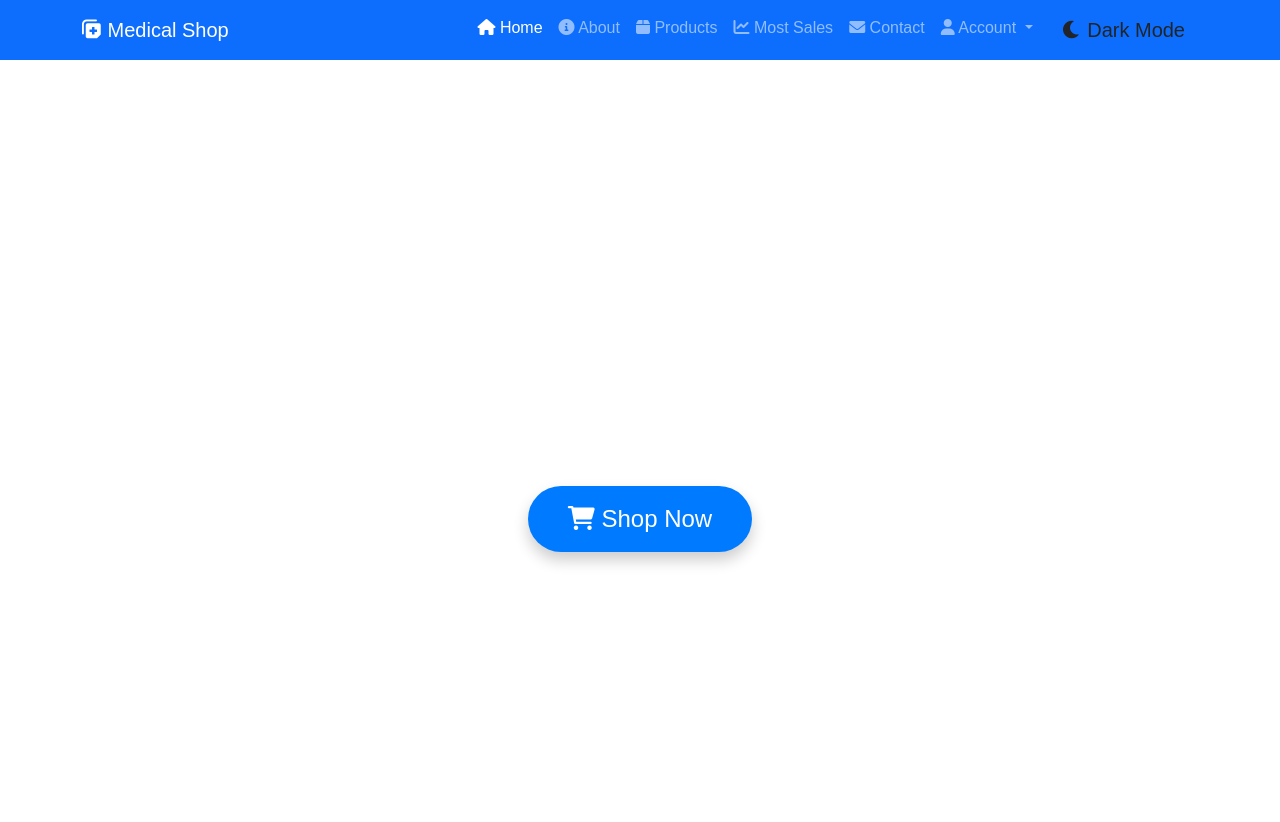
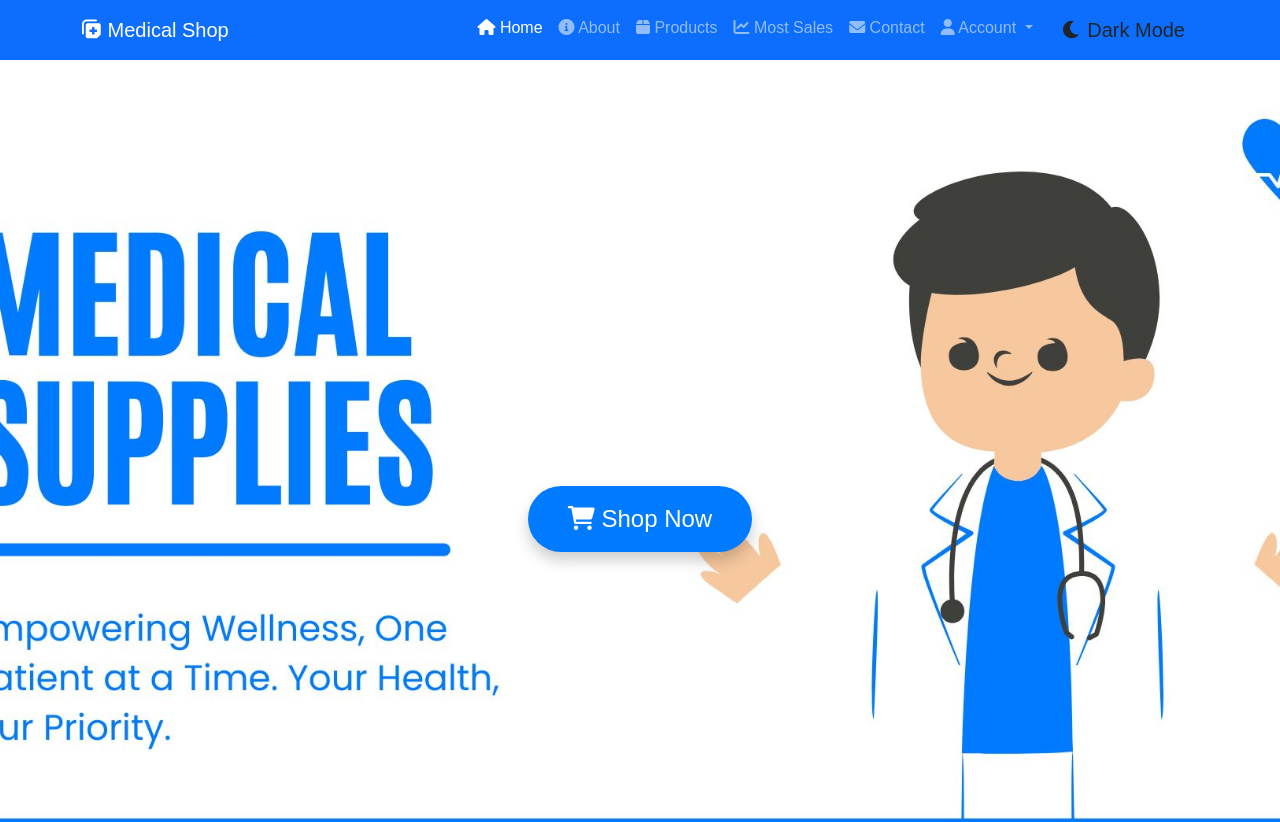
Before and after one commit to Seif-Emam/AssginmentWeb, a plain HTML site: page index.html in a window 1280 px wide. Shown: the top 822 px of the page. Drawn offline with Linux system fonts and the light colour scheme.

Commit message:
style.css

```diff
--- a/style.css
+++ b/style.css
@@ -319,7 +319,7 @@ section {
 
 /* Hero Section Animation */
 header {
-  background: url('hheroimg.jpg') no-repeat center center;
+  background: url('heroimg.jpg') no-repeat center center;
   background-size: cover;
   height: 850px;
   color: #fff;
```
